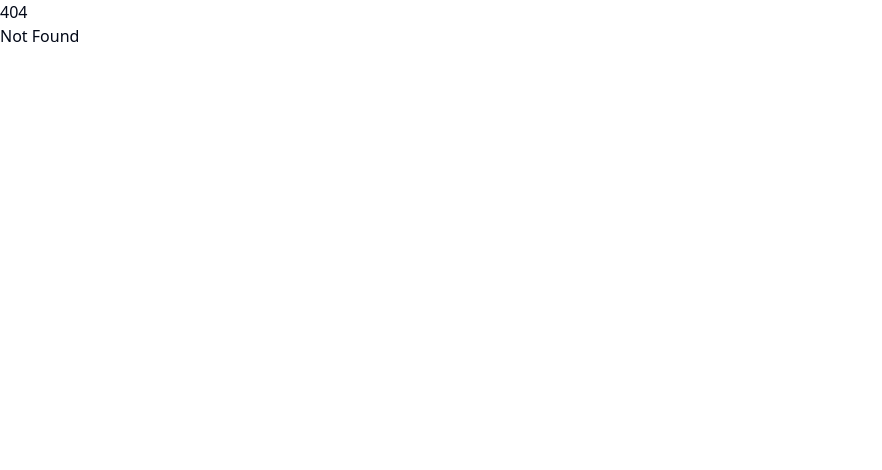
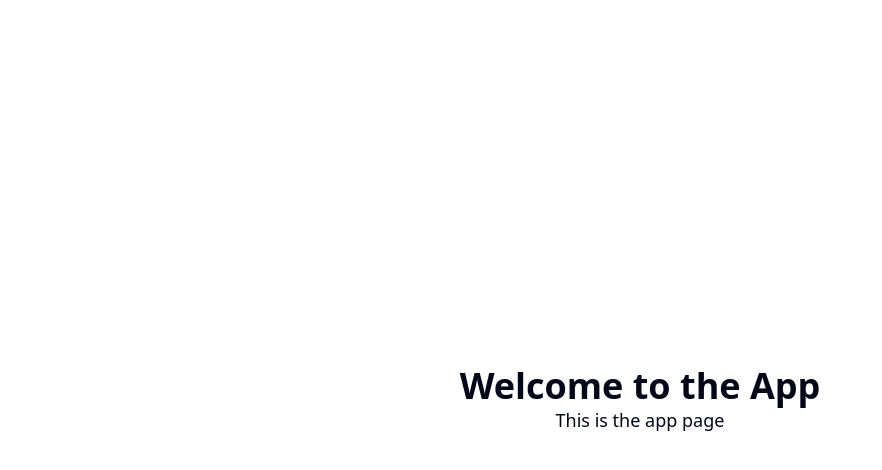
Before and after one commit to n3-rd/lyrika, a SvelteKit app: page /app in a window 1280 px wide. Before the commit this address had no page. Shown: the top 470 px of the page, without its empty margins (0-882 px from the left). Built offline with nearby package versions, Linux system fonts and the light colour scheme.

Commit message:
tauri preparation

```diff
--- a/package.json
+++ b/package.json
@@ -13,6 +13,7 @@
 	},
 	"devDependencies": {
 		"@sveltejs/adapter-auto": "^3.0.0",
+		"@sveltejs/adapter-static": "^3.0.5",
 		"@sveltejs/kit": "^2.0.0",
 		"@sveltejs/vite-plugin-svelte": "^3.0.0",
 		"@tailwindcss/typography": "^0.5.14",
--- /dev/null
+++ b/src/routes/+layout.ts
@@ -0,0 +1,2 @@
+export const prerender = true;
+export const ssr = false;
--- a/src/routes/+page.svelte
+++ b/src/routes/+page.svelte
@@ -1,9 +1,16 @@
 <script lang="ts">
+	import { goto } from '$app/navigation';
 import { initiateSpotifyAuth, isSpotifyAuthenticated } from '$lib/spotifyAuth';
 // import { initiateAppleMusicAuth } from '$lib/appleMusicAuth';
 //
 function handleSpotifyAuth() {
     initiateSpotifyAuth();
+}
+
+if (isSpotifyAuthenticated()) {
+    goto('/app');
+} else {
+    console.log('Spotify is not authenticated');
 }
 
 // async function handleAppleMusicAuth() {
--- /dev/null
+++ b/src/routes/app/+page.svelte
@@ -0,0 +1,6 @@
+<div class="h-screen w-screen">
+    <div class="flex flex-col items-center justify-center h-full">
+        <h1 class="text-4xl font-bold">Welcome to the App</h1>
+        <p class="text-lg">This is the app page</p>
+    </div>
+</div>
--- a/svelte.config.js
+++ b/svelte.config.js
@@ -1,4 +1,4 @@
-import adapter from '@sveltejs/adapter-auto';
+import adapter from '@sveltejs/adapter-static';
 import { vitePreprocess } from '@sveltejs/vite-plugin-svelte';
 
 /** @type {import('@sveltejs/kit').Config} */
```
Also changed, not shown: tauri.conf.json (added, +8 -0 lines), 1 other file (tests, documents, lock files or other folders).
